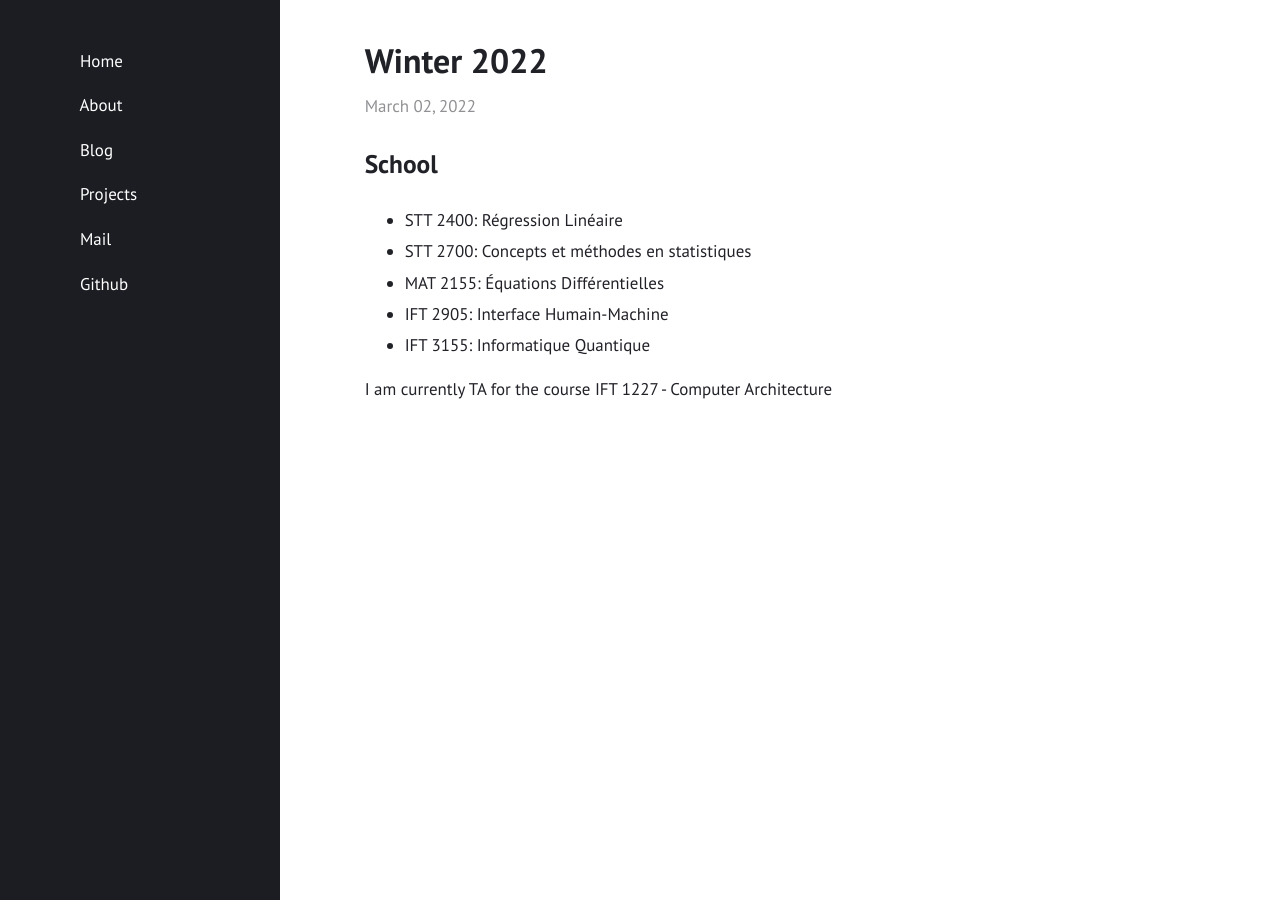
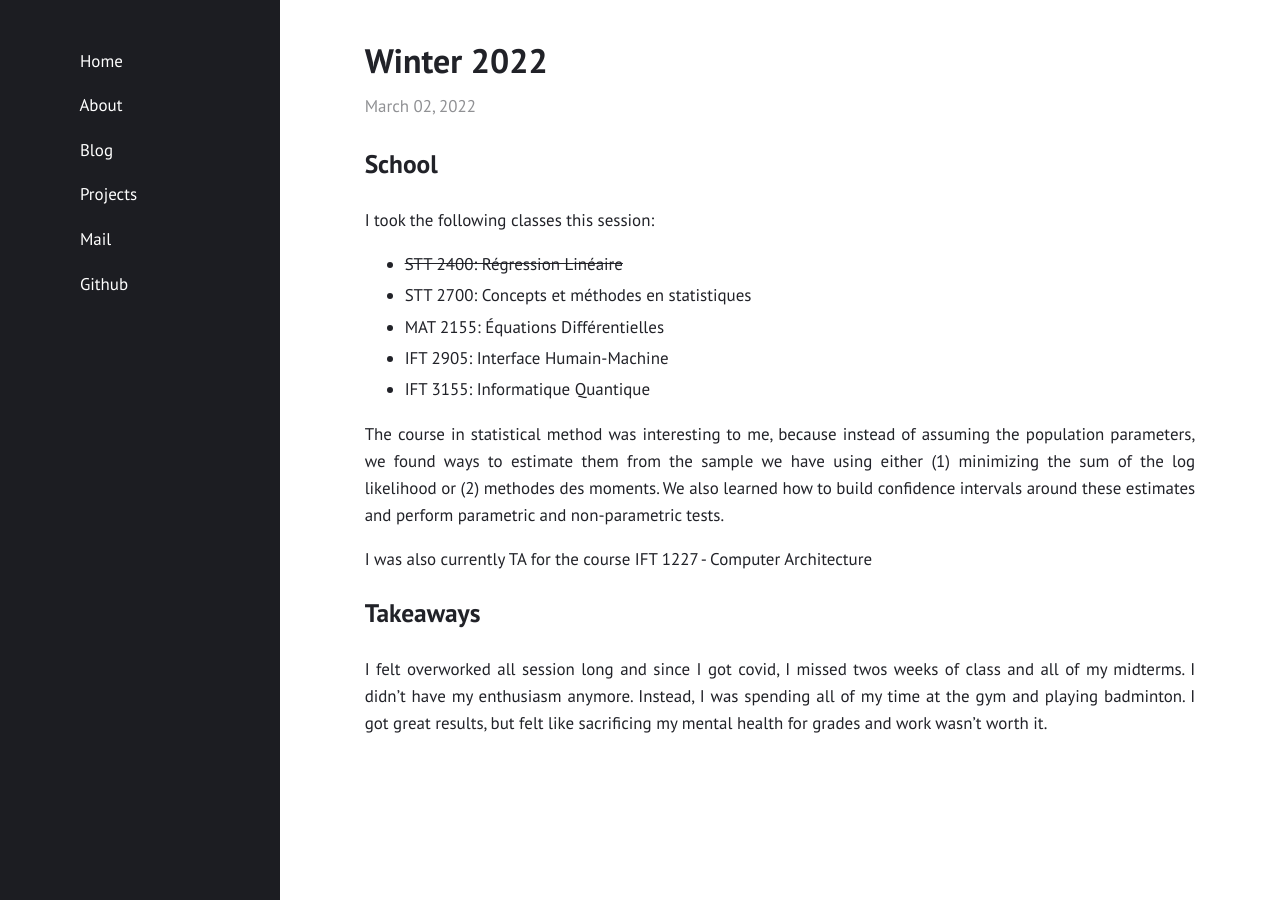
Before and after one commit to yukikongju/yukikongju.github.io, a Jekyll site: the page built from _calendar/hiver2022.md, in a window 1280 px wide. Built offline with Jekyll 4.4.1, drawn with Linux system fonts in a browser that asks for light colours.

Commit message:
updated calendar

```diff
--- a/_calendar/hiver2022.md
+++ b/_calendar/hiver2022.md
@@ -6,10 +6,28 @@ date: 2022-03-02
 
 # School
 
-- STT 2400: Régression Linéaire
+I took the following classes this session:
+
+- ~~STT 2400: Régression Linéaire~~
 - STT 2700: Concepts et méthodes en statistiques
 - MAT 2155: Équations Différentielles
 - IFT 2905: Interface Humain-Machine
 - IFT 3155: Informatique Quantique
 
-I am currently TA for the course IFT 1227 - Computer Architecture
+The course in statistical method was interesting to me, because instead of
+assuming the population parameters, we found ways to estimate them from
+the sample we have using either (1) minimizing the sum of the log likelihood or
+(2) methodes des moments. We also learned how to build confidence intervals
+around these estimates and perform parametric and non-parametric tests.
+
+
+I was also currently TA for the course IFT 1227 - Computer Architecture
+
+
+## Takeaways
+
+I felt overworked all session long and since I got covid, I missed twos weeks
+of class and all of my midterms. I didn't have my enthusiasm anymore. Instead,
+I was spending all of my time at the gym and playing badminton. I got great
+results, but felt like sacrificing my mental health for grades and work wasn't
+worth it.
--- a/_config.yml
+++ b/_config.yml
@@ -55,3 +55,4 @@ collections:
 plugins:
  - jekyll-feed
  - jekyll-sitemap
+ - jekyll-paginator
```
Also changed, not shown: _calendar/ete2022.md (+7 -0 lines), about.md (+1 -1 lines), README.md.
